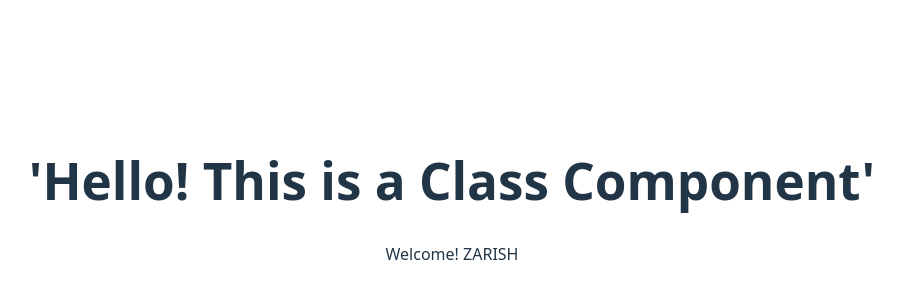
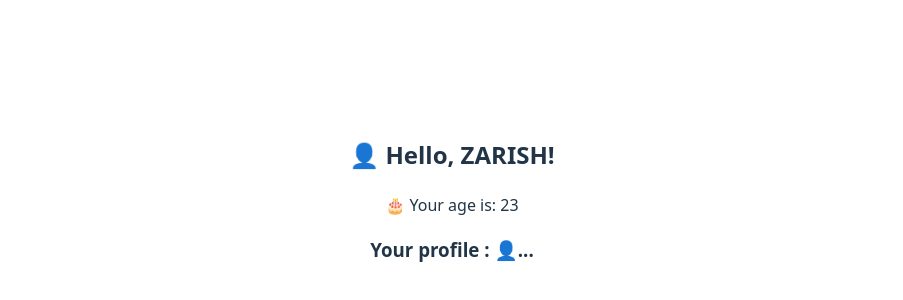
Before and after one commit to zarish123z/React.js, a React (Vite) app in the folder vite-project/: page / in a window 1280 px wide. Shown: the part 200-500 px from the top of the page, without its empty margins (188-1091 px from the left). Built offline with nearby package versions, Linux system fonts and the light colour scheme.

Commit message:
Props Functional_Component

```diff
--- a/vite-project/src/PropsFC.jsx
+++ b/vite-project/src/PropsFC.jsx
@@ -1,30 +1,20 @@
 
+import React from "react";
 
-function PropsFC(props){
-    return(
-        <div>
-        <h1>Hello, {props.name}!</h1>
-      <p>This is My first Functional Component </p>
-            <h3>Age: {props.age}</h3> <br>
-            </br>
-            <h4> this hsbh{50 + 50}</h4>
-
-        </div>
-
-    )
+// Functional Component using props
+function PropsFC({ name, age }) {
+  return (
+    <div>
+      <h2>👤 Hello, {name}!</h2>
+      <p>🎂 Your age is: {age}</p>
+    </div>
+  );
 }
 export function Profile(){
     return(
-        <div>
-            <h1>PROFILE</h1>
-        </div>
+        <h3> Your profile : 👤... </h3>
     )
 }
-export function Setting(){
-    return(
-        <div>
-            <h2> Go to Setting </h2>
-        </div>
-    )
-}
-export default PropsFC
+
+
+export default PropsFC;
--- a/vite-project/src/main.jsx
+++ b/vite-project/src/main.jsx
@@ -2,7 +2,7 @@ import { StrictMode } from 'react'
 import { createRoot } from 'react-dom/client'
 import './index.css'
 import App from './App.jsx'
-import PropsFC,{Profile,Setting} from './PropsFC.jsx'
+import PropsFC,{Profile} from './PropsFC.jsx'
 import Props_CC from './Props_CC.jsx'
 import JSX from './JSX.jsx'
 import UseState_FC from './UseState_FC.jsx'
@@ -14,10 +14,11 @@ import UseState_FC from './UseState_FC.jsx'
 createRoot(document.getElementById('root')).render(
   <StrictMode>
     {/* <App /> */}
-  {/* <PropsFC  name ='My Self  Sherry Sugar_Khalifa' age={23}/>
-  <Profile/>
-  <Setting/> */}
-  <Props_CC name='  ZARISH  '/>
+     <PropsFC name="ZARISH" age={23} />
+     <Profile/>
+
+
+  {/* <Props_CC name='  ZARISH  '/> */}
 {/* <JSX/> */}
 {/* <UseState_FC/> */}
 
```
